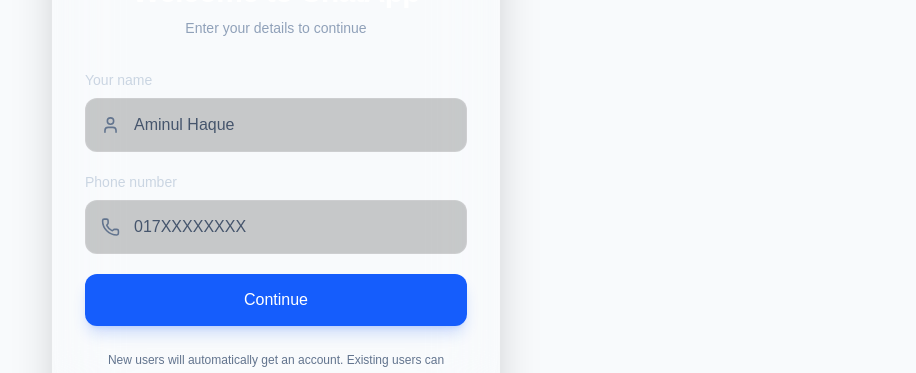
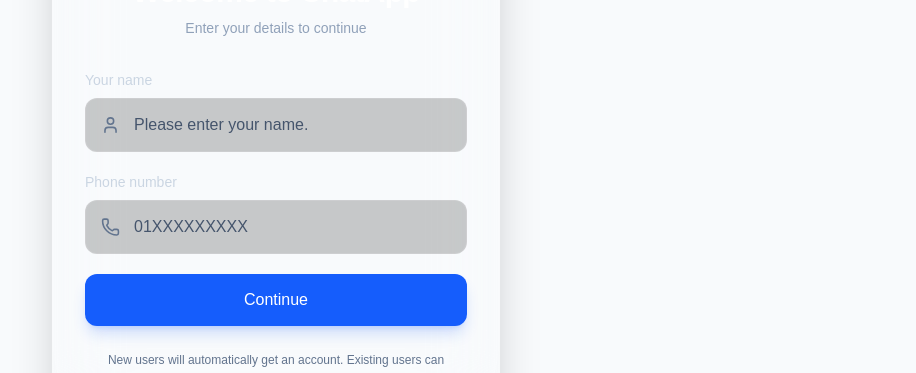
Before and after one commit to Aminulhoque01/Real-time-chat-application-frontend, a Next.js app: page /login in a window 1280 px wide. Shown: the part 244-617 px from the top of the page, without its empty margins (364-1280 px from the left). Built offline with nearby package versions, Linux system fonts and the light colour scheme; no server answers.

Commit message:
login page updated

```diff
--- a/package.json
+++ b/package.json
@@ -17,6 +17,7 @@
     "postcss": "^8.5.28",
     "react": "19.2.8",
     "react-dom": "19.2.8",
+    "react-hot-toast": "^2.6.1",
     "react-redux": "^9.3.0",
     "socket.io-client": "^4.8.3"
   },
--- a/src/app/layout.tsx
+++ b/src/app/layout.tsx
@@ -9,6 +9,7 @@ import ChatNotificationToast from "../components/chat/ChatNotificationToast";
 
 import ThemeProvider from "@/src/components/providers/ThemeProvider";
 import ThemeToggle from "@/src/components/common/ThemeToggle";
+import { Toaster } from "react-hot-toast";
 
 export const metadata: Metadata = {
   title: "ChatApp",
@@ -33,6 +34,12 @@ export default function RootLayout({
             <ChatNotificationToast />
 
             {children}
+              <Toaster
+              position="top-right"
+              toastOptions={{
+                duration: 3000,
+              }}
+            />
           </ReduxProvider>
 
           {/* Global Theme Button */}
--- a/src/app/login/page.tsx
+++ b/src/app/login/page.tsx
@@ -1,13 +1,14 @@
+
 "use client";
 
 import { FormEvent, useState } from "react";
 import { Loader2, MessageCircle, Phone, User } from "lucide-react";
 import { useRouter } from "next/navigation";
+import { toast } from "react-hot-toast";
+
 import { useAppDispatch } from "@/src/redux/hooks";
 import { useLoginMutation } from "@/src/redux/features/auth/authApi";
 import { setCredentials } from "@/src/redux/features/auth/authSlice";
-
-
 
 export default function LoginPage() {
   const router = useRouter();
@@ -17,27 +18,72 @@ export default function LoginPage() {
 
   const [name, setName] = useState("");
   const [phone, setPhone] = useState("");
-  const [error, setError] = useState("");
 
-  const handleSubmit = async (
-    e: FormEvent<HTMLFormElement>,
-  ) => {
+  const handleSubmit = async (e: FormEvent<HTMLFormElement>) => {
     e.preventDefault();
 
-    setError("");
+    const trimmedName = name.trim();
+    const trimmedPhone = phone.trim();
 
-    if (!name.trim() || !phone.trim()) {
-      setError("Please enter your name and phone number.");
+    // =========================
+    // NAME VALIDATION
+    // =========================
+
+    if (!trimmedName) {
+      toast.error("Please enter your name.");
+      return;
+    }
+
+    if (trimmedName.length < 2) {
+      toast.error("Name must contain at least 2 characters.");
+      return;
+    }
+
+    // Prevent extremely long/random input
+    if (trimmedName.length > 50) {
+      toast.error("Name cannot be longer than 50 characters.");
+      return;
+    }
+
+    // =========================
+    // PHONE VALIDATION
+    // =========================
+
+    if (!trimmedPhone) {
+      toast.error("Please enter your phone number.");
+      return;
+    }
+
+    // Only numbers are allowed
+    const onlyNumbers = trimmedPhone.replace(/\D/g, "");
+
+    if (onlyNumbers.length < 6) {
+      toast.error("Phone number must contain at least 6 digits.");
+      return;
+    }
+
+    if (onlyNumbers.length > 15) {
+      toast.error("Phone number cannot contain more than 15 digits.");
+      return;
+    }
+
+    // If user entered letters/symbols with the number
+    if (!/^\d+$/.test(trimmedPhone)) {
+      toast.error("Phone number can contain numbers only.");
       return;
     }
 
     try {
       const response = await login({
-        name: name.trim(),
-        phone: phone.trim(),
+        name: trimmedName,
+        phone: trimmedPhone,
       }).unwrap();
 
       console.log("LOGIN SUCCESS:", response);
+
+      // =========================
+      // SAVE LOGIN CREDENTIALS
+      // =========================
 
       dispatch(
         setCredentials({
@@ -46,38 +92,40 @@ export default function LoginPage() {
         }),
       );
 
-      /*
-       * Backend currently returns token in response.
-       * Token handling will be implemented separately.
-       */
+      // =========================
+      // SUCCESS TOAST
+      // =========================
 
-      router.push("/chat");
+      toast.success(
+        `Welcome ${response.data?.user?.name || trimmedName}! Login successful.`,
+      );
+
+      // Give toast a moment to display
+      setTimeout(() => {
+        router.push("/chat");
+      }, 500);
     } catch (error) {
       console.error("LOGIN ERROR:", error);
 
-      setError(
-        "Unable to connect to server. Please try again.",
+      toast.error(
+        "Unable to connect to server. Please check your information and try again.",
       );
     }
   };
 
   return (
-    <main className="relative flex min-h-screen items-center justify-center overflow-hidden  px-4 py-8">
+    <main className="relative flex min-h-screen items-center justify-center overflow-hidden px-4 py-8">
       {/* Background */}
-      <div className="pointer-events-none absolute -left-32 -top-32 h-80 w-80 rounded-full   blur-3xl" />
+      <div className="pointer-events-none absolute -left-32 -top-32 h-80 w-80 rounded-full blur-3xl" />
 
-      <div className="pointer-events-none absolute -bottom-32 -right-32 h-80 w-80 rounded-full   blur-3xl" />
+      <div className="pointer-events-none absolute -bottom-32 -right-32 h-80 w-80 rounded-full blur-3xl" />
 
       <div className="relative w-full max-w-md">
         <div className="rounded-3xl border border-white/10 bg-white/[0.06] p-6 shadow-2xl backdrop-blur-2xl sm:p-8">
-
           {/* Logo */}
           <div className="mb-7 flex justify-center">
             <div className="flex h-16 w-16 items-center justify-center rounded-2xl bg-blue-600 shadow-xl shadow-blue-600/30">
-              <MessageCircle
-                size={30}
-                className="text-white"
-              />
+              <MessageCircle size={30} className="text-white" />
             </div>
           </div>
 
@@ -92,17 +140,7 @@ export default function LoginPage() {
             </p>
           </div>
 
-          {/* Error */}
-          {error && (
-            <div className="mb-5 rounded-xl border border-red-500/20 bg-red-500/10 px-4 py-3 text-sm text-red-400">
-              {error}
-            </div>
-          )}
-
-          <form
-            onSubmit={handleSubmit}
-            className="space-y-5"
-          >
+          <form onSubmit={handleSubmit} className="space-y-5">
             {/* Name */}
             <div>
               <label
@@ -122,12 +160,11 @@ export default function LoginPage() {
                   id="name"
                   type="text"
                   value={name}
-                  onChange={(e) =>
-                    setName(e.target.value)
-                  }
-                  placeholder="Aminul Haque"
+                  onChange={(e) => setName(e.target.value)}
+                  placeholder="Please enter your name."
                   required
                   disabled={isLoading}
+                  maxLength={50}
                   className="w-full rounded-xl border border-white/10 bg-black/20 py-3.5 pl-12 pr-4 text-sm text-white outline-none transition placeholder:text-slate-600 focus:border-blue-500 focus:ring-2 focus:ring-blue-500/20 disabled:cursor-not-allowed disabled:opacity-60"
                 />
               </div>
@@ -152,12 +189,16 @@ export default function LoginPage() {
                   id="phone"
                   type="tel"
                   value={phone}
-                  onChange={(e) =>
-                    setPhone(e.target.value)
-                  }
-                  placeholder="017XXXXXXXX"
+                  onChange={(e) => {
+                    // Numbers only
+                    const value = e.target.value.replace(/\D/g, "");
+                    setPhone(value);
+                  }}
+                  placeholder="01XXXXXXXXX"
                   required
                   disabled={isLoading}
+                  maxLength={15}
+                  inputMode="numeric"
                   className="w-full rounded-xl border border-white/10 bg-black/20 py-3.5 pl-12 pr-4 text-sm text-white outline-none transition placeholder:text-slate-600 focus:border-blue-500 focus:ring-2 focus:ring-blue-500/20 disabled:cursor-not-allowed disabled:opacity-60"
                 />
               </div>
@@ -171,10 +212,7 @@ export default function LoginPage() {
             >
               {isLoading ? (
                 <>
-                  <Loader2
-                    size={18}
-                    className="animate-spin"
-                  />
+                  <Loader2 size={18} className="animate-spin" />
                   Connecting...
                 </>
               ) : (
@@ -184,8 +222,8 @@ export default function LoginPage() {
           </form>
 
           <p className="mt-6 text-center text-xs leading-5 text-slate-500">
-            New users will automatically get an account.
-            Existing users can continue directly.
+            New users will automatically get an account. Existing users can
+            continue directly.
           </p>
         </div>
 
@@ -196,3 +234,4 @@ export default function LoginPage() {
     </main>
   );
 }
+``
```
Also changed, not shown: 1 other file (tests, documents, lock files or other folders).
